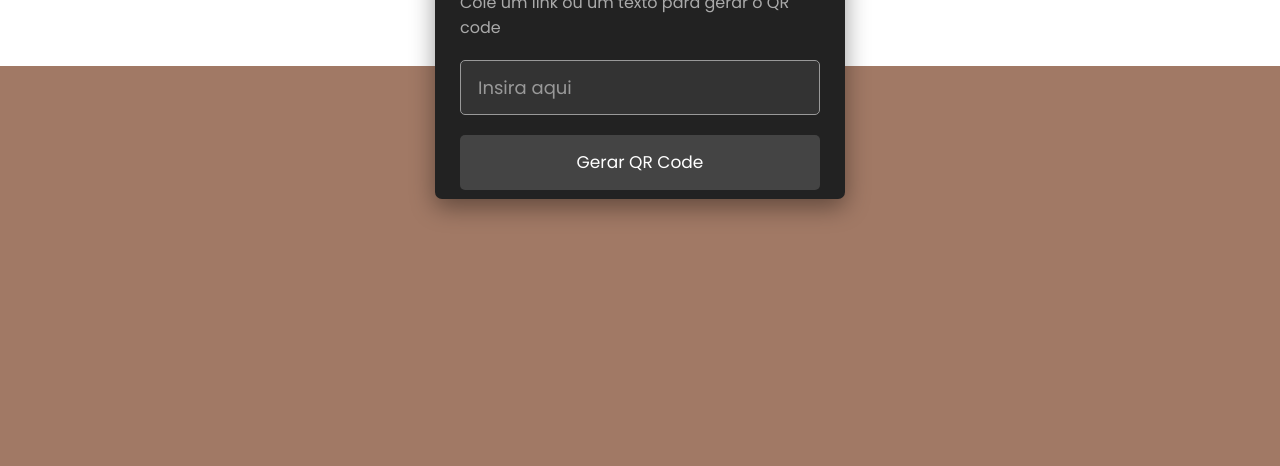
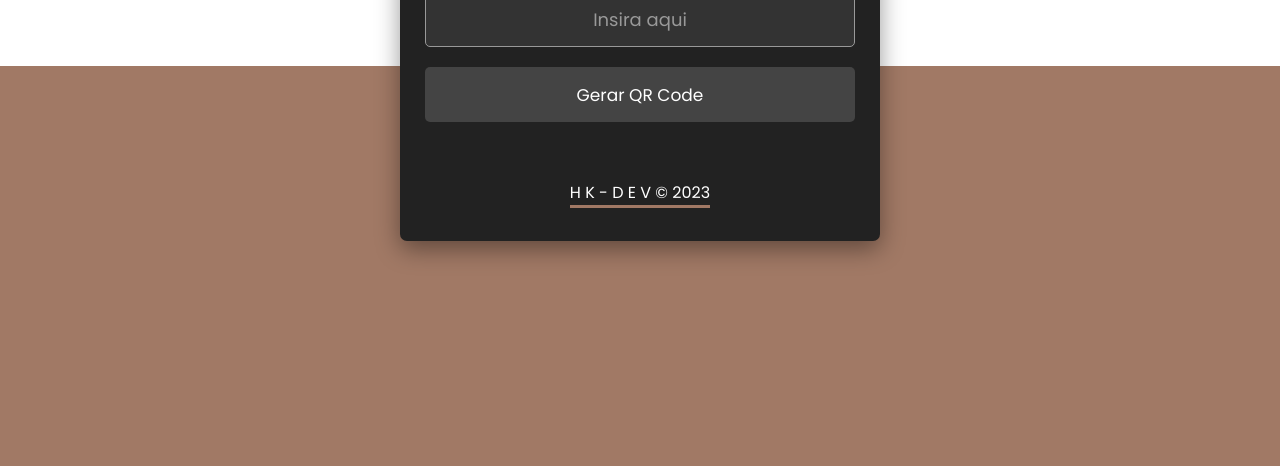
Before and after one commit to Hudsonjr90/qrcodegenerator, a plain HTML site: page index.html in a window 1280 px wide. Shown: the part 334-800 px from the top of the page. Drawn offline with Linux system fonts and the light colour scheme.

Commit message:
update layout

```diff
--- a/css/style.css
+++ b/css/style.css
@@ -17,8 +17,8 @@ body {
 }
 
 .wrapper {
-  height: 265px;
-  max-width: 410px;
+  height: 350px;
+  max-width: 480px;
   background: #222;
   border-radius: 7px;
   padding: 20px 25px 0;
@@ -43,7 +43,7 @@ header p {
 }
 
 .wrapper .form {
-  margin: 20px 0 25px;
+  margin: 20px 0 10px;
 }
 
 .form :where(input, button) {
@@ -69,6 +69,7 @@ header p {
 
 .form input::placeholder {
   color: #999;
+  text-align: center;
 }
 
 .form button {
@@ -127,3 +128,15 @@ header p {
     width: 160px;
   }
 }
+
+.copy{
+  display: flex;
+  align-items: center;
+  justify-content: center;
+  margin: -45px;
+}
+.copy p{
+  color: #fff;
+  font-size: 1em;
+  border-bottom: 0.2em solid #a17965;
+}
--- a/index.html
+++ b/index.html
@@ -20,6 +20,9 @@
   <div class="qr-code">
     <img src="" alt="qr-code">
   </div>
+  <footer class="copy">
+    <p> H K - D E V &copy; 2023</p>
+  </footer>
 </div>
 <!-- partial -->
   <script  src="./js/script.js"></script>
```
